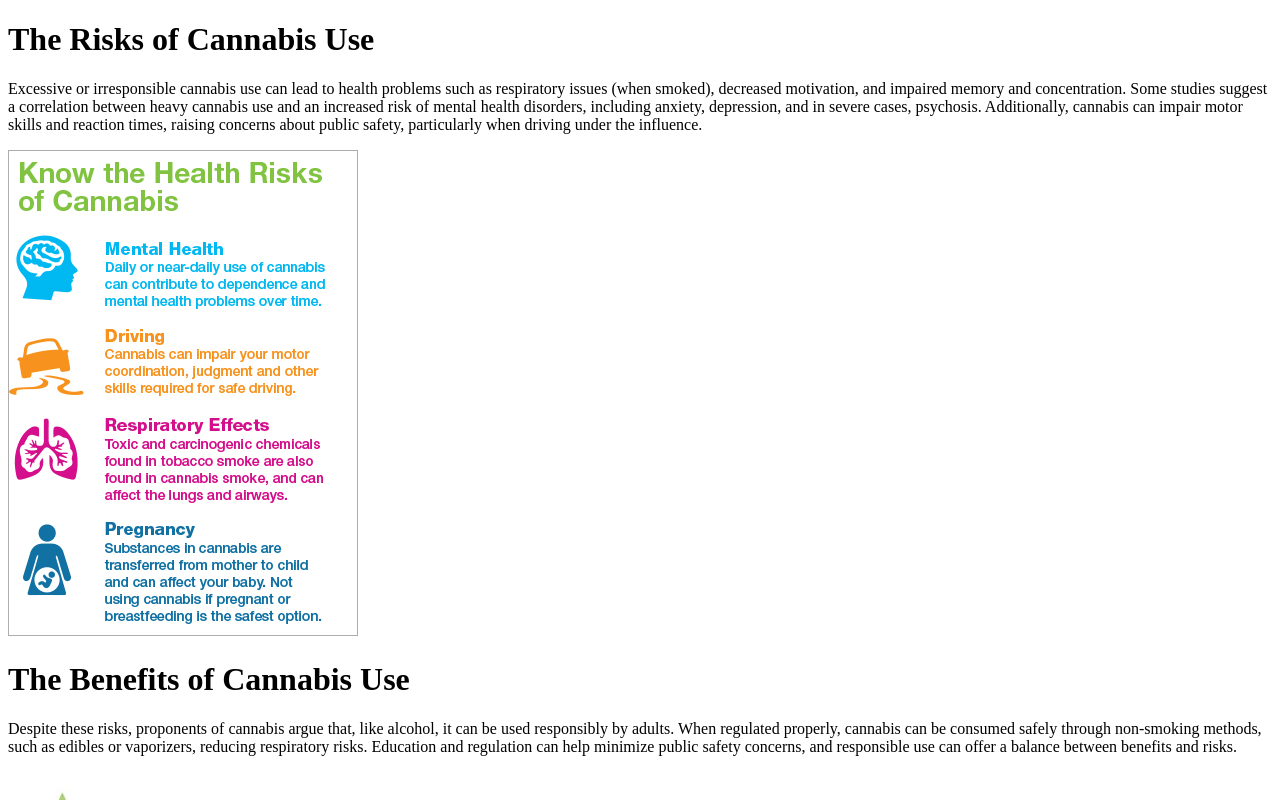
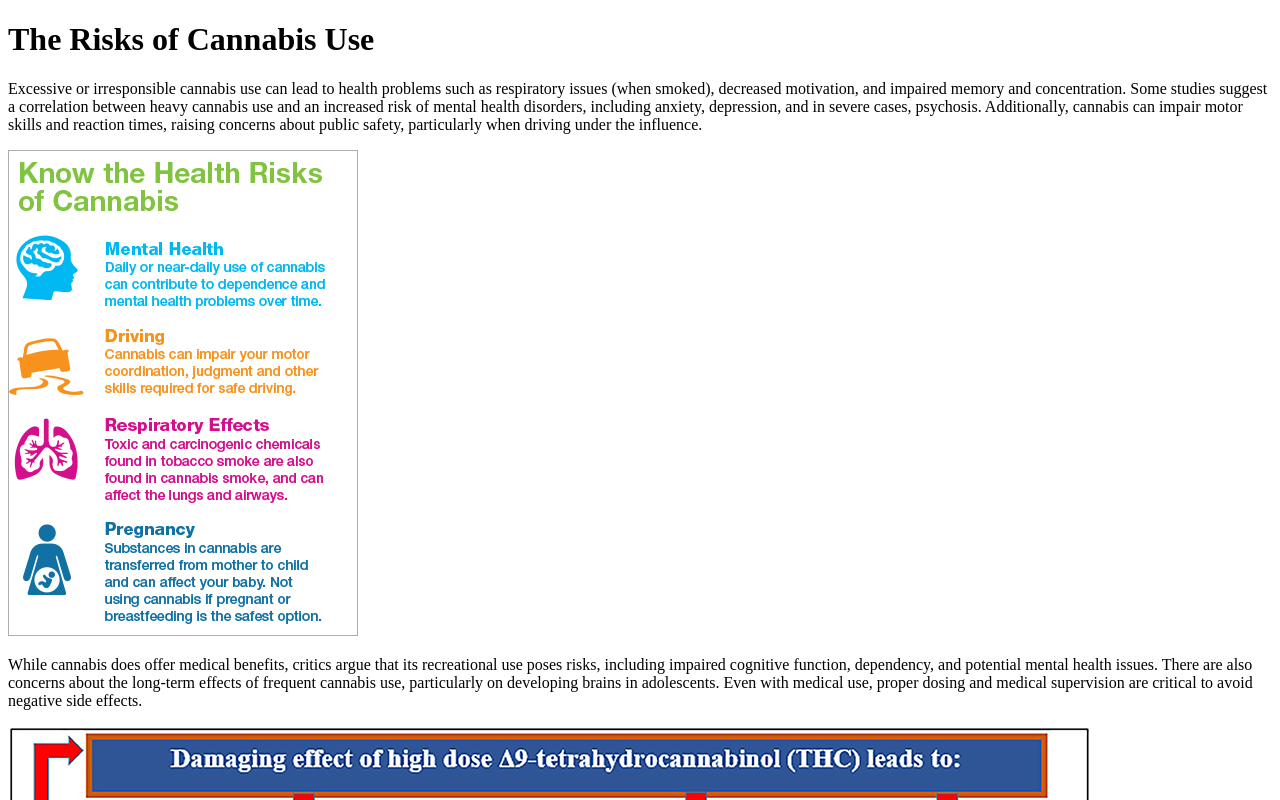
Before and after one commit to jEqWhX1kA/Midterm, a plain HTML site: page index.html in a window 1280 px wide. Shown: the top 800 px of the page. Drawn offline with Linux system fonts and the light colour scheme.

Commit message:
Update index.html
In this commit, 2nd argument was added.

```diff
--- a/index.html
+++ b/index.html
@@ -21,6 +21,15 @@
         the influence.
       </p>
       <img src="./images/harm1.jpg" alt="The dangers of cannabis" />
+      <p>
+        While cannabis does offer medical benefits, critics argue that its
+        recreational use poses risks, including impaired cognitive function,
+        dependency, and potential mental health issues. There are also concerns
+        about the long-term effects of frequent cannabis use, particularly on
+        developing brains in adolescents. Even with medical use, proper dosing
+        and medical supervision are critical to avoid negative side effects.
+      </p>
+      <img src="./images/harm2.jpg" alt="The cannabis harm of brain" />
     </div>
     <!-- Right: Benefits of moderate Cannabis -->
     <div class="section" id="benefit">
```
